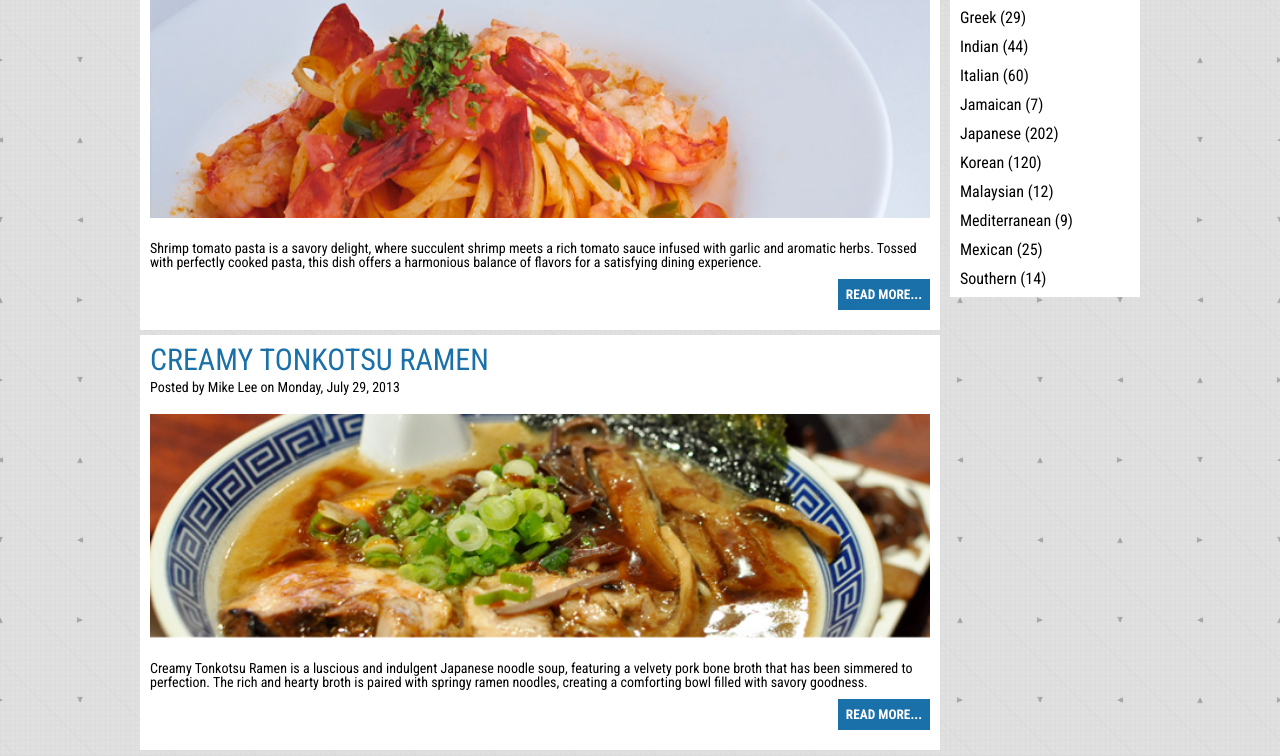
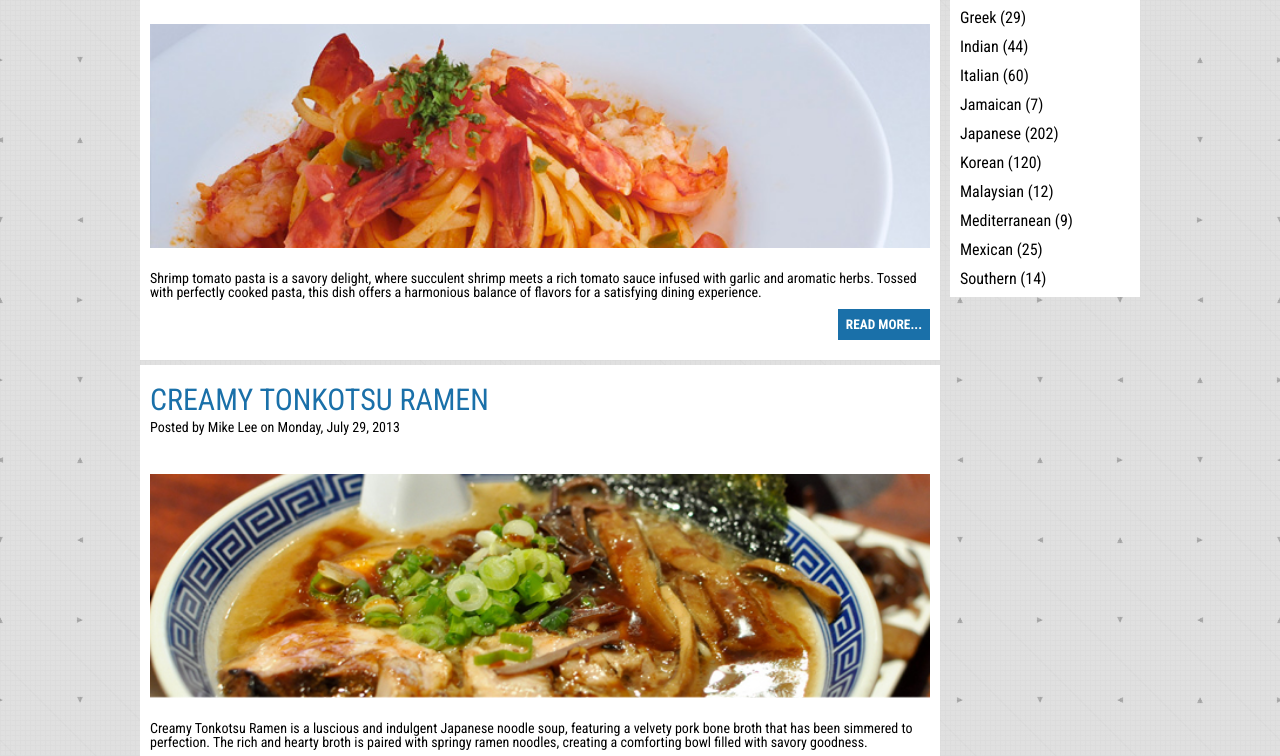
Before and after one commit to samanehesh/GulpProject, a website: page dev/index.html in a window 1280 px wide. Shown: the part 775-1531 px from the top of the page. Drawn offline with nearby package versions, Linux system fonts and the light colour scheme; files that its build step writes are made by us from their sources.

Commit message:
p margin fixed

```diff
--- a/dev/scss/_main.scss
+++ b/dev/scss/_main.scss
@@ -132,7 +132,7 @@ main{
     position: relative;
 }
 .main-course img{
-    margin-top: 20px;
+    margin-top: 40px;
     margin-bottom: 20px;
     width: 100%;
 
@@ -140,6 +140,7 @@ main{
 .main-course>p:first-child{
     color: $brand-color;
     font-size:xx-large;
+    margin-top: 10px;
     margin-bottom: 5px;
     font-family: $roboto-c-font;
     font-weight: 400;
```
Also changed, not shown: dev/scss/_header.scss (+1 -12 lines).
